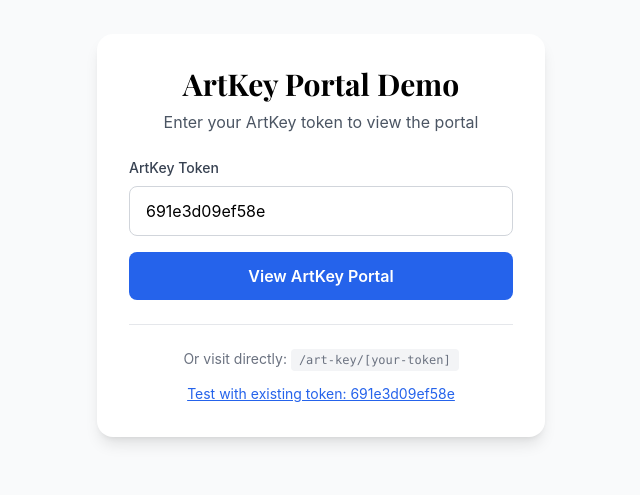
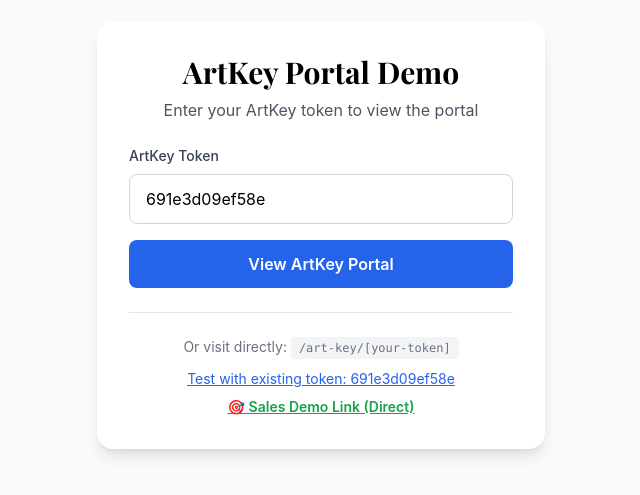
Before and after one commit to emailaaguirre-eng/tae-full-devsite, a Next.js app: page /demo in a window 1280 px wide. Shown: the part 165-660 px from the top of the page, without its empty margins (319-959 px from the left). Built offline with nearby package versions, Linux system fonts and the light colour scheme; a web font is replaced by a local one.

Commit message:
feat: add dedicated sales demo page for ArtKey portal

```diff
--- /dev/null
+++ b/app/demo/artkey-691e3d09ef58e/page.tsx
@@ -0,0 +1,16 @@
+import ArtKeyPortal from "@/components/ArtKeyPortal";
+import type { Metadata } from "next";
+
+// Prevent search engines from indexing demo URLs
+export const metadata: Metadata = {
+  robots: {
+    index: false,
+    follow: false,
+  },
+};
+
+// Dedicated demo page for sales purposes
+// This loads the ArtKey with token 691e3d09ef58e from WordPress
+export default function DemoArtKeyPage() {
+  return <ArtKeyPortal token="691e3d09ef58e" />;
+}
--- a/app/demo/page.tsx
+++ b/app/demo/page.tsx
@@ -49,12 +49,18 @@ export default function DemoPage() {
           <p className="text-sm text-gray-500 text-center">
             Or visit directly: <code className="bg-gray-100 px-2 py-1 rounded text-xs">/art-key/[your-token]</code>
           </p>
-          <div className="text-center">
+          <div className="text-center space-y-2">
             <a
               href="/art-key/691e3d09ef58e"
-              className="text-blue-600 hover:text-blue-700 underline text-sm"
+              className="block text-blue-600 hover:text-blue-700 underline text-sm"
             >
               Test with existing token: 691e3d09ef58e
+            </a>
+            <a
+              href="/demo/artkey-691e3d09ef58e"
+              className="block text-green-600 hover:text-green-700 underline text-sm font-semibold"
+            >
+              🎯 Sales Demo Link (Direct)
             </a>
           </div>
         </div>
```
